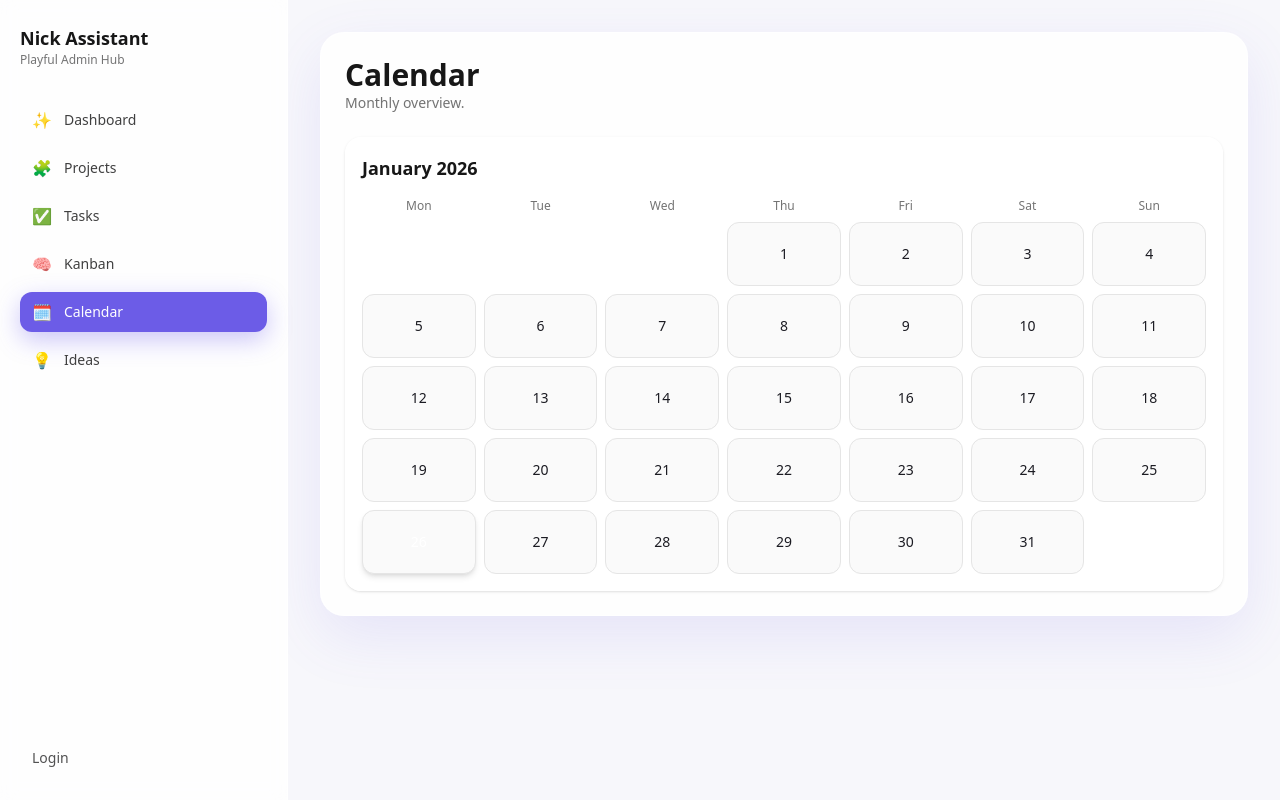
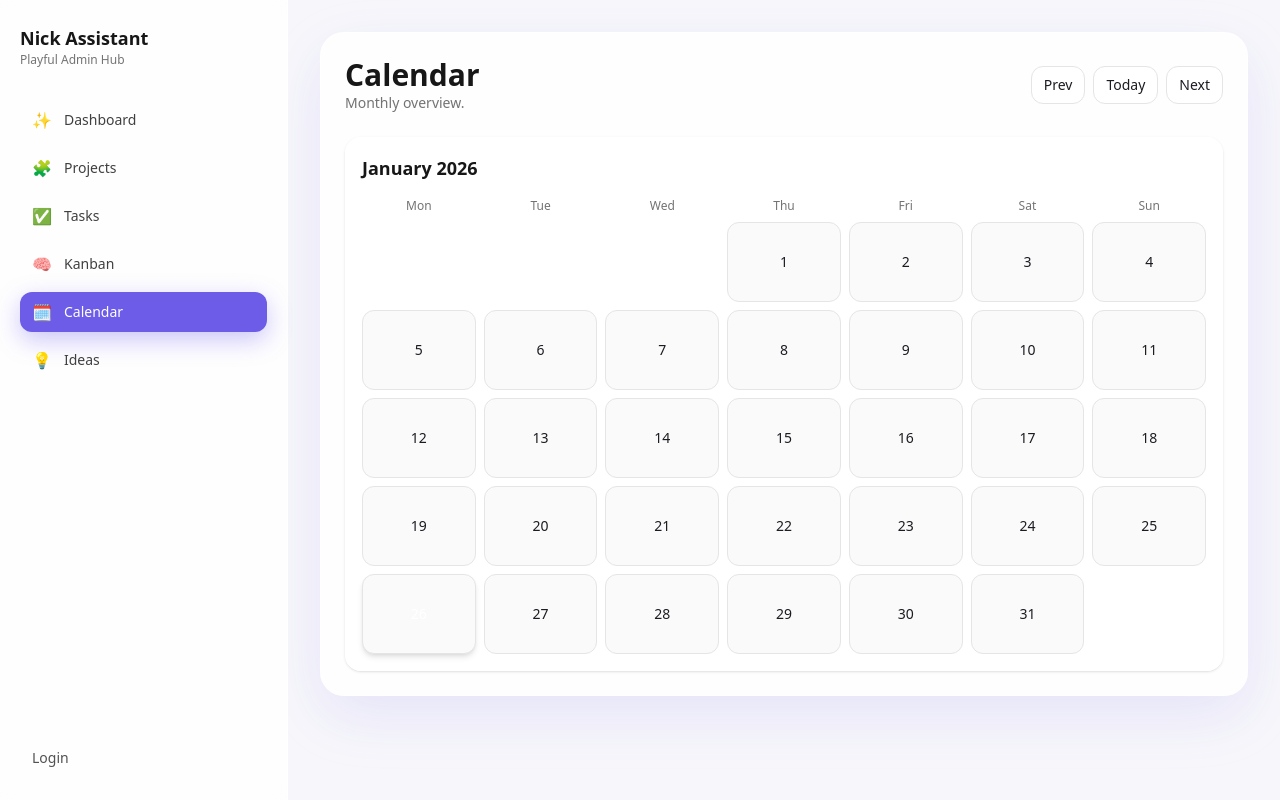
Before and after one commit to DanUrsache/AdminDash, a Next.js app: page /calendar in a window 1280 px wide. Built offline with nearby package versions, Linux system fonts and the light colour scheme; no server answers.

Commit message:
Make calendar navigable with task markers

```diff
--- a/src/app/calendar/page.tsx
+++ b/src/app/calendar/page.tsx
@@ -1,6 +1,18 @@
+"use client";
+
+import { useEffect, useMemo, useState } from "react";
+import { supabase } from "@/lib/supabaseClient";
+import type { Session } from "@supabase/supabase-js";
+
 const daysOfWeek = ["Mon", "Tue", "Wed", "Thu", "Fri", "Sat", "Sun"];
 
-function buildCalendar(date = new Date()) {
+type Task = {
+  id: string;
+  title: string;
+  due_date: string | null;
+};
+
+function buildCalendar(date: Date) {
   const year = date.getFullYear();
   const month = date.getMonth();
   const firstDay = new Date(year, month, 1);
@@ -8,7 +20,10 @@ function buildCalendar(date = new Date()) {
   const startOffset = (firstDay.getDay() + 6) % 7; // Monday start
   const totalDays = lastDay.getDate();
 
-  const cells: Array<number | null> = Array.from({ length: startOffset }, () => null);
+  const cells: Array<number | null> = Array.from(
+    { length: startOffset },
+    () => null
+  );
   for (let day = 1; day <= totalDays; day++) {
     cells.push(day);
   }
@@ -16,19 +31,88 @@ function buildCalendar(date = new Date()) {
 }
 
 export default function CalendarPage() {
-  const { year, month, cells } = buildCalendar();
+  const [session, setSession] = useState<Session | null>(null);
+  const [monthOffset, setMonthOffset] = useState(0);
+  const [tasks, setTasks] = useState<Task[]>([]);
+
+  useEffect(() => {
+    if (!supabase) return;
+    supabase.auth.getSession().then(({ data }) => setSession(data.session));
+    const { data: listener } = supabase.auth.onAuthStateChange((_event, s) => {
+      setSession(s);
+    });
+    return () => listener.subscription.unsubscribe();
+  }, []);
+
+  const baseDate = useMemo(() => {
+    const now = new Date();
+    return new Date(now.getFullYear(), now.getMonth() + monthOffset, 1);
+  }, [monthOffset]);
+
+  const { year, month, cells } = buildCalendar(baseDate);
   const monthLabel = new Date(year, month, 1).toLocaleString("en-US", {
     month: "long",
     year: "numeric",
   });
   const today = new Date();
-  const isCurrentMonth = today.getMonth() === month && today.getFullYear() === year;
+  const isCurrentMonth =
+    today.getMonth() === month && today.getFullYear() === year;
+
+  const loadTasks = async () => {
+    if (!supabase || !session) return;
+    const start = new Date(year, month, 1).toISOString().slice(0, 10);
+    const end = new Date(year, month + 1, 0).toISOString().slice(0, 10);
+    const { data } = await supabase
+      .from("tasks")
+      .select("id,title,due_date")
+      .gte("due_date", start)
+      .lte("due_date", end);
+    setTasks(data ?? []);
+  };
+
+  useEffect(() => {
+    if (session) {
+      loadTasks();
+    }
+  }, [session, monthOffset]);
+
+  const taskCountByDay = useMemo(() => {
+    const map = new Map<number, number>();
+    tasks.forEach((task) => {
+      if (!task.due_date) return;
+      const day = new Date(task.due_date).getDate();
+      map.set(day, (map.get(day) ?? 0) + 1);
+    });
+    return map;
+  }, [tasks]);
 
   return (
     <div className="space-y-6">
-      <div>
-        <h1 className="text-3xl font-semibold text-neutral-900">Calendar</h1>
-        <p className="text-sm text-neutral-500">Monthly overview.</p>
+      <div className="flex items-center justify-between">
+        <div>
+          <h1 className="text-3xl font-semibold text-neutral-900">Calendar</h1>
+          <p className="text-sm text-neutral-500">Monthly overview.</p>
+        </div>
+        <div className="flex items-center gap-2">
+          <button
+            onClick={() => setMonthOffset((v) => v - 1)}
+            className="rounded-xl border border-neutral-200 bg-white px-3 py-2 text-sm"
+          >
+            Prev
+          </button>
+          <button
+            onClick={() => setMonthOffset(0)}
+            className="rounded-xl border border-neutral-200 bg-white px-3 py-2 text-sm"
+          >
+            Today
+          </button>
+          <button
+            onClick={() => setMonthOffset((v) => v + 1)}
+            className="rounded-xl border border-neutral-200 bg-white px-3 py-2 text-sm"
+          >
+            Next
+          </button>
+        </div>
       </div>
 
       <div className="rounded-2xl border border-white/80 bg-white/90 p-4 shadow-sm">
@@ -43,10 +127,11 @@ export default function CalendarPage() {
         <div className="mt-2 grid grid-cols-7 gap-2 text-center">
           {cells.map((day, index) => {
             const isToday = isCurrentMonth && day === today.getDate();
+            const taskCount = day ? taskCountByDay.get(day) ?? 0 : 0;
             return (
               <div
                 key={`${day ?? "empty"}-${index}`}
-                className={`h-16 rounded-xl border text-sm flex items-center justify-center ${
+                className={`relative h-20 rounded-xl border text-sm flex items-center justify-center ${
                   day
                     ? "bg-neutral-50 border-neutral-200"
                     : "bg-transparent border-transparent"
@@ -57,6 +142,15 @@ export default function CalendarPage() {
                 }`}
               >
                 {day ?? ""}
+                {taskCount > 0 && day ? (
+                  <span
+                    className={`absolute bottom-2 right-2 rounded-full px-2 py-0.5 text-[10px] ${
+                      isToday ? "bg-white text-neutral-900" : "bg-neutral-900 text-white"
+                    }`}
+                  >
+                    {taskCount}
+                  </span>
+                ) : null}
               </div>
             );
           })}
```
